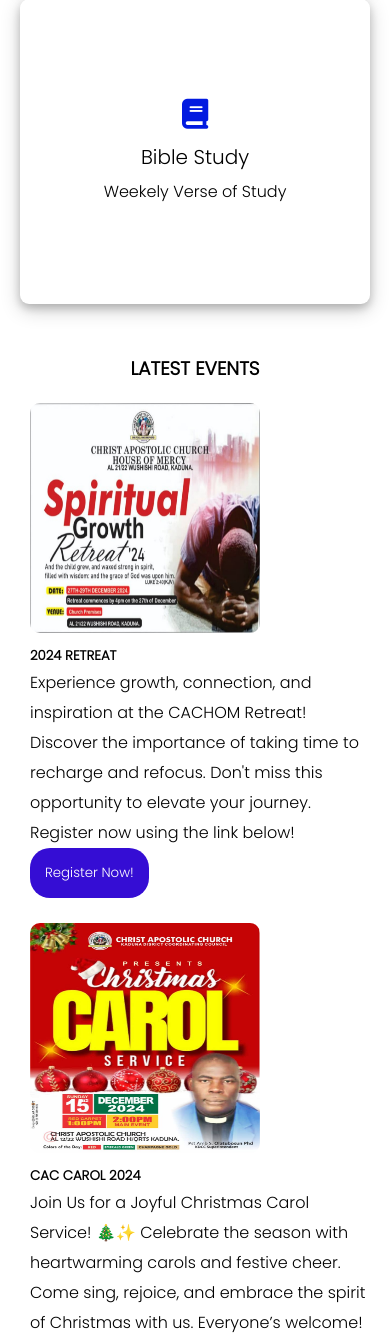
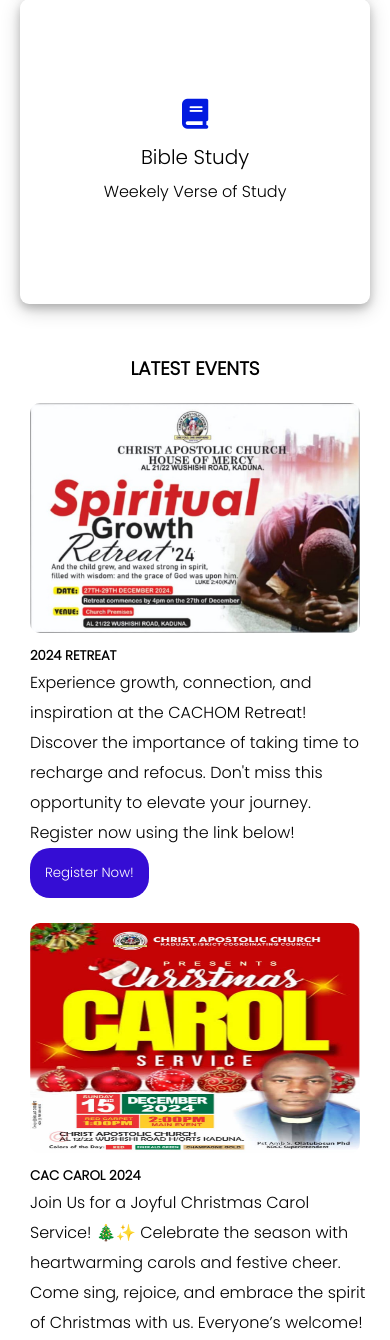
Before and after one commit to Atmosphere0102/cachom, a PHP site: page / in a window 390 px wide. Shown: the part 1569-2909 px from the top of the page. Run offline with PHP 8.4, Linux system fonts and the light colour scheme.

Commit message:
Update styles.css

```diff
--- a/styles.css
+++ b/styles.css
@@ -585,7 +585,7 @@
     .container-4 img{
         max-width: 100%;
         height: 250px;
-        width:250px;
+        width:500px;
         border-radius: 20px;
         padding: 10px;
         order: -1;
```
